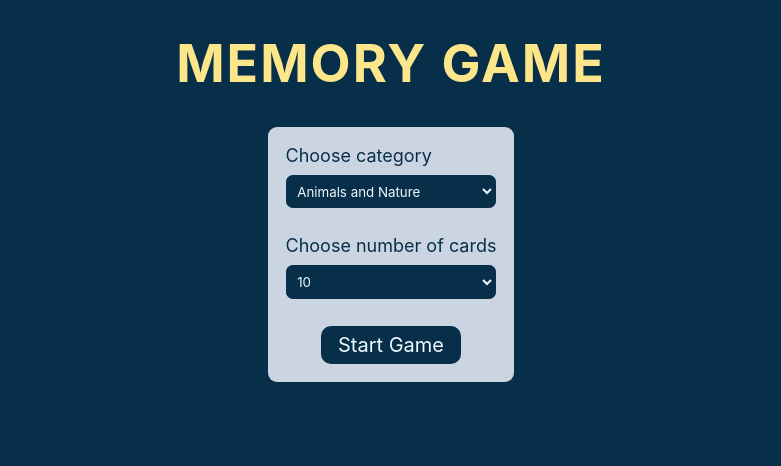
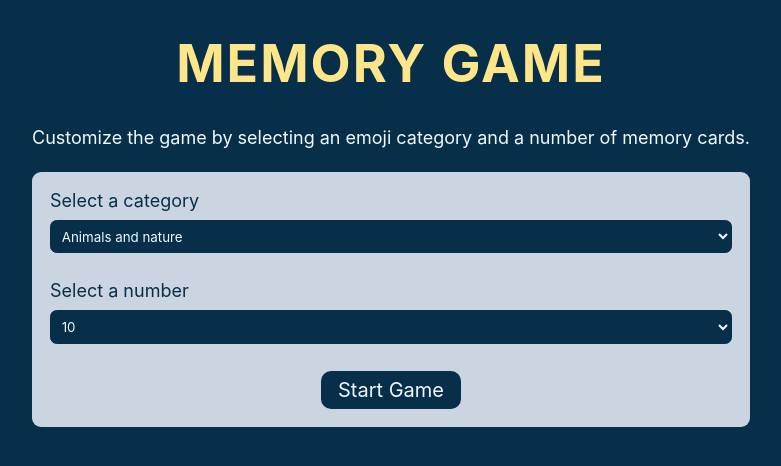
Before and after one commit to rokoworlds/demo-memory-game, a React (Vite) app: page / in a window 1280 px wide. Shown: the top 466 px of the page, without its empty margins (249-1030 px from the left). Built offline with nearby package versions, Linux system fonts and the light colour scheme.

Commit message:
debug: app.jsx

```diff
--- a/src/App.jsx
+++ b/src/App.jsx
@@ -17,6 +17,7 @@ const [selectedCards, setSelectedCards] = useState([]);
   const [matchedCards, setMatcedCards] = useState([]);
   const [areAllCardsMatched, setAreAllCardsMatched] = useState(false);
   const [isError, setIsError] = useState(false)
+  const [isFirstRender, setIsFirstRender] = useState(true)
 
   useEffect(() => {
     if (emojiData.length && matchedCards.length === emojiData.length) {
@@ -52,10 +53,11 @@ async function startGame(e) {
 
       setEmojiData(emojisArray);
       setIsGameOn(true);
-
     } catch (error) {
+        console.log(error)
         setIsError(true)
-    console.error(error.message);
+    } finally {
+        setIsFirstRender(false)
     }
   }
 
@@ -66,19 +68,18 @@ function getDataSlice(data) {
   }
 
   function getRandomIndices(data) {
-  const max = data.length;
-  const randomIndicesArray = [];
+    const randomIndicesArray = []
 
-  for (let i = 0; i < formData.number / 2; i++) {
-    const newId = Math.floor(Math.random() * max);
-    if (!(newId in randomIndicesArray)) {
-      randomIndicesArray.push(newId)
+    for (let i = 0; i < (formData.number / 2); i++) {
+        const randomNum = Math.floor(Math.random() * data.length)
+        if (!randomIndicesArray.includes(randomNum)) {
+            randomIndicesArray.push(randomNum)
         } else {
-      i--;
+            i--
         }
     }
 
-  return randomIndicesArray;
+    return randomIndicesArray
 }
 
   function getEmojisArray(data) {
@@ -104,7 +105,7 @@ function turnCard(name, index){
   }
 
   function resetGame() {
-    setIsGameOn(true);
+    setIsGameOn(false);
     setSelectedCards([])
     setMatcedCards([])
     setAreAllCardsMatched(false)
@@ -119,7 +120,12 @@ function turnCard(name, index){
     <>
       <main>
         <h1>Memory Game</h1>
-        {!isGameOn && !isError && <Form handleSubmit={startGame} handleChange={handleFormChange} />}
+        {!isGameOn && !isError &&
+          <Form
+            handleSubmit={startGame}
+            handleChange={handleFormChange}
+            isFirstRender={isFirstRender}
+          />}
 
         {isGameOn && !areAllCardsMatched &&
           <AssistiveTechInfo
--- a/src/components/Form.jsx
+++ b/src/components/Form.jsx
@@ -1,38 +1,21 @@
-import RegularButton from "./RegularButton";
+import { useRef, useEffect } from 'react'
+import RegularButton from './RegularButton'
+import Select from './Select'
 
-export default function Form({handleSubmit, handleChange}) {
+export default function Form({ handleSubmit, handleChange, isFirstRender }) {
+    const divRef = useRef(null)
+
+    useEffect(() => {
+        !isFirstRender && divRef.current.focus()
+    }, [])
+
     return (
-        <div className="form-container">
+        <div className="form-container" ref={divRef} tabIndex={-1}>
+            <p className="p--regular">
+                Customize the game by selecting an emoji category and a number of memory cards.
+            </p>
             <form className="wrapper">
-                <div className="form__inner-wrapper">
-                    <label htmlFor="category">Choose category</label>
-                    <select
-                        name="category"
-                        id="category"
-                        onChange={handleChange}
-                        >
-                        <option value="animals-and-nature">Animals and Nature</option>
-                        <option value="food-and-drink">Food-and Drink</option>
-                        <option value="travel-and-places">Travel and Places</option>
-                        <option value="objects">Objects</option>
-                        <option value="symbols">Symbols</option>
-                    </select>
-
-                </div>
-                <div className="form__inner-wrapper">
-                    <label htmlFor="number">Choose number of cards</label>
-                    <select
-                        name="number"
-                        id="number"
-                        onChange={handleChange}
-                        >
-                        <option value="10">10</option>
-                        <option value="20">20</option>
-                        <option value="30">30</option>
-                        <option value="40">40</option>
-                        <option value="50">50</option>
-                    </select>
-                </div>
+                <Select handleChange={handleChange} />
                 <RegularButton handleClick={handleSubmit}>
                     Start Game
                 </RegularButton>
--- /dev/null
+++ b/src/components/Option.jsx
@@ -0,0 +1,9 @@
+
+export default function Option({ valueArray }) {
+
+    const optionEl = valueArray.map(({name, value}) => (
+        <option key={value} value={value}>{name ? name : value}</option>
+    ))
+
+    return <>{optionEl}</>
+}
--- /dev/null
+++ b/src/components/Select.jsx
@@ -0,0 +1,19 @@
+import { data } from '../data/data'
+import Option from './Option'
+
+export default function Select({ handleChange }) {
+    const selectEl = Object.entries(data).map(([ key, value]) => (
+        <div key={key} className="form__inner-wrapper">
+            <label htmlFor={key}>Select a {key}</label>
+            <select
+                name={key}
+                id={key}
+                onChange={handleChange}
+            >
+                <Option valueArray={value} />
+            </select>
+        </div>
+    ))
+
+    return <>{selectEl}</>
+}
--- a/src/index.css
+++ b/src/index.css
@@ -1,4 +1,4 @@
-* {
+ * {
     margin: 0;
 }
 
@@ -20,6 +20,8 @@ body {
     text-align: center;
     min-height: 100vh;
 }
+
+
 
 main {
     display: flex;
```
Lines whose indentation alone changed are shown as unchanged.
